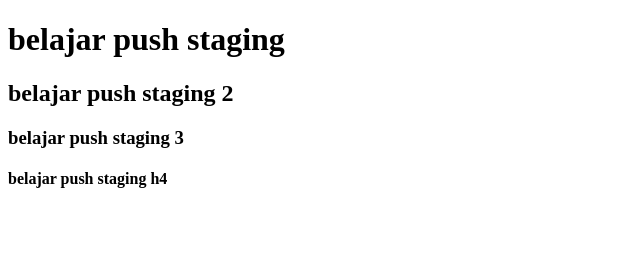
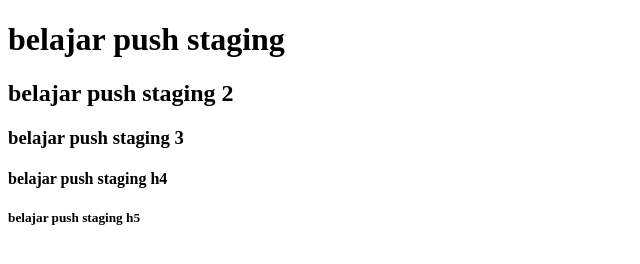
Before and after one commit to irwansanjaya/belajar-niomic, a plain HTML site: page header.html in a window 1280 px wide. Shown: the whole page, without its empty margins (0-640 px from the left). Drawn offline with Linux system fonts and the light colour scheme.

Commit message:
add elemen h5

```diff
--- a/header.html
+++ b/header.html
@@ -9,5 +9,6 @@
     <h2>belajar push staging 2</h2>
     <h3>belajar push staging 3</h3>
     <h4>belajar push staging h4</h4>
+    <h5> belajar push staging h5 </h5>
   </body>
 </html>
```
